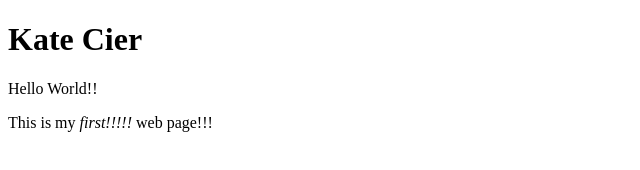
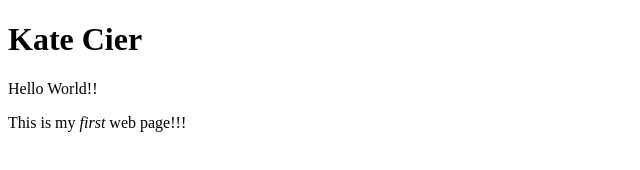
Before and after one commit to katecier/340-work, a plain HTML site: page week-03-hw/index.html in a window 1280 px wide. Shown: the full height of the page, 0-640 px from the left. Drawn offline with Linux system fonts and the light colour scheme.

Commit message:
Changes!

```diff
--- a/week-03-hw/index.html
+++ b/week-03-hw/index.html
@@ -7,6 +7,6 @@
     <body>
       <h1>Kate Cier</h1>
       <p>Hello World!!</p>
-      <p>This is my <em>first!!!!!</em> web page!!!</p>
+      <p>This is my <em>first</em> web page!!!</p>
 </body>
 </html>
```
Also changed, not shown: myfile.txt (deleted), 1 other file.
